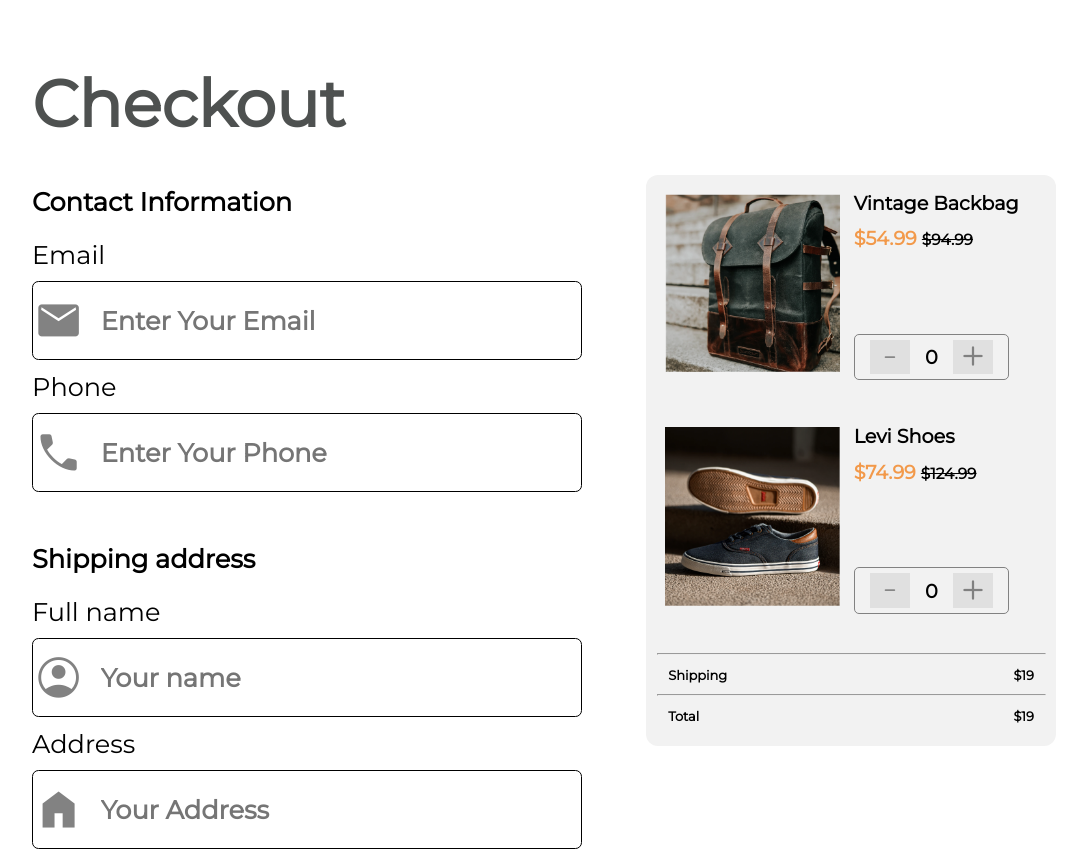
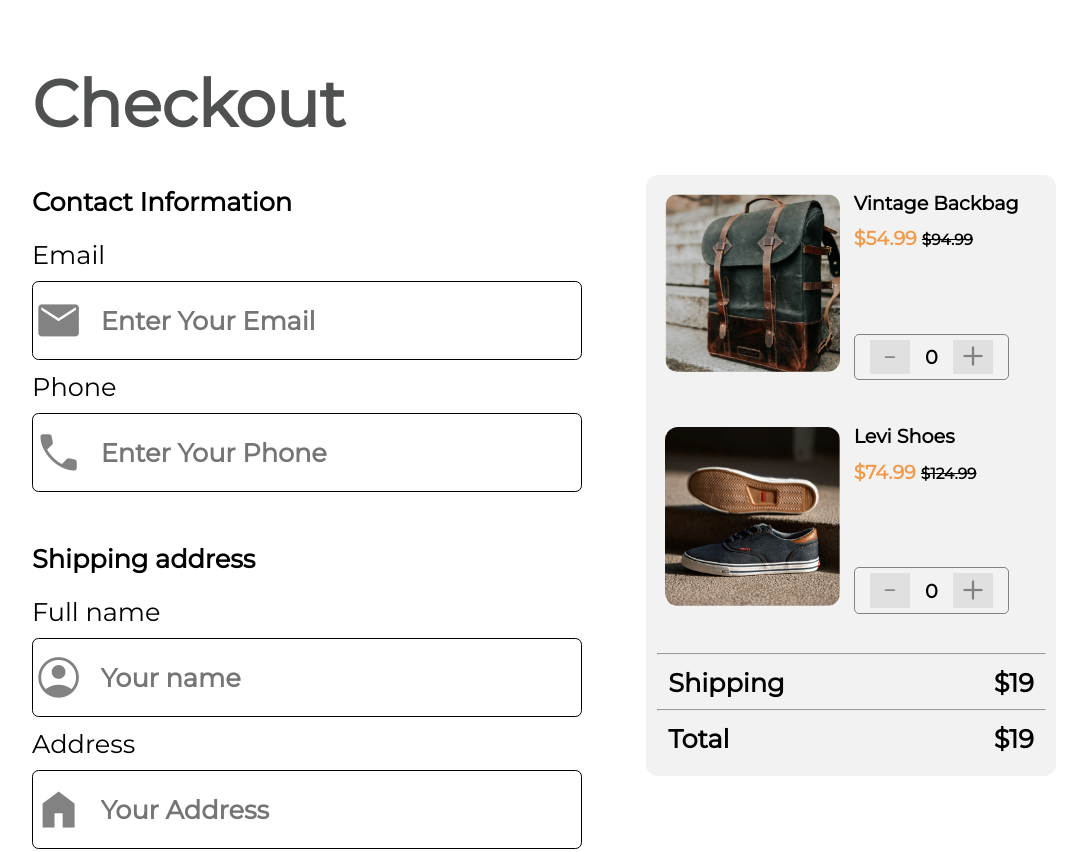
Before and after one commit to GenericJM/checkout-page-master, a plain HTML site: page index.html in a window 1280 px wide. Shown: the top 852 px of the page, without its empty margins (96-1183 px from the left). Drawn offline with nearby package versions, Linux system fonts and the light colour scheme.

Commit message:
modify font-size in total

```diff
--- a/styles.css
+++ b/styles.css
@@ -6,7 +6,7 @@
 }
 
 body {
-    /* width: 50%; */
+
     margin: 5vw 10vw;
 }
 .title{
@@ -20,28 +20,22 @@ body {
     flex-direction: row;
     gap: 5vw;
     flex-wrap: wrap-reverse;
-    /* background-color: #a05ff1; */
 
 }
 
 
 .flex__form {
-    /* width: 30vw; */
+
     width: clamp(17.3em,30vw,20em);
-    /* background-color: darkorange; */
     display: flex;
     flex-direction: column;
     flex-grow: 999;
     justify-items: right;
 
-    /* width: max-content; */
-
 }
 .flex__form-element{
-    /* background-color: #025644; */
     display: inline;
     margin: 2% 0;
-    /* font-size: clamp(1em, 2.5vw, 4rem);    */
 }
 /*icons*/
 .material-symbols-outlined {
@@ -78,7 +72,6 @@ margin-top: 2em;
 .textbox {
     background-color: transparent;
     border: none;
-    /* background-color: red;   */
     width: 100%;
     height: max-content;
     font-weight: 600;
@@ -97,7 +90,6 @@ width:clamp(1em,1.5vw,2em);
 height:clamp(1em,1.5vw,2em);
 }
 .textbox:focus{
-    /* border: transparent; */
     outline: none;
 }
 .flex__form-boxbuttom{
@@ -117,11 +109,9 @@ align-items:flex-end;
 }
 /******************** aside ************************/
 .container {
-    /* max-width: 30vw; */
+
     display: flex;
-    /* background-color: black; */
     flex-grow: 1;
-    /* flex-shrink: 3; */
     width: 40%;
 
 }
@@ -130,52 +120,35 @@ align-items:flex-end;
     display: flex;
     flex-direction: column;
     gap: 3rem;
-
-    /* width: minmax(319.44px,100%); */
-
-    /* width: 100vw; */
     height:max-content;
     background-color: #F2F2F2;
     border-radius: 12px;
     padding: 0.8rem;
-    /* margin: 0 auto; */
+
 }
 
 
 .product {
-    /* padding: 10px; */
 
-    /* margin-top: 5rem; */
     display: grid;
     gap: 0.4rem;
     grid-template-columns: repeat(2, 1fr);
-    /* background-color: yellow; */
+    min-width: 12rem;
 
-    /* margin: 10px; */
-    min-width: 12rem;
-    /* min-height: 12rem; ------->tener en cuenta*/
-    /* height: 5vh; */
 }
 
 .product__image {
+
     display: flex;
-    /* background-color: red; */
-    /* min-width: 160.71px; */
-    /* max-width: 50vw;
-    min-height: 30vw; */
     padding: 1vh;
     justify-content: center;
 
 }
 
 .image {
-    /* padding: auto; */
-    /* background-color: blue; */
+    border-radius:1rem;
     object-fit: contain;
     width: 100%;
-    /* max-width: 5rem; */
-    /* max-width: 80rem; */
-    /* min-height: 5rem; */
 }
 
 .product__info {
@@ -244,6 +217,10 @@ align-items:flex-end;
     justify-content: space-between;
     padding: 3%;
 }
+.total__element h2{
+    font-size: clamp(0.7em, 3.5vw, 2.5rem);
+
+}
 /*523px */
 /*644px */
 @media screen and (min-width:523px) {
@@ -254,6 +231,10 @@ align-items:flex-end;
 
     .product__text, .product__price {
         font-size: clamp(0.7em, 1.5vw, 2rem);
+
+    }
+    .total__element h2{
+        font-size: clamp(0.7em, 2vw, 2.5rem);
 
     }
     .product__price-original{
```
Also changed, not shown: 1 other file.
